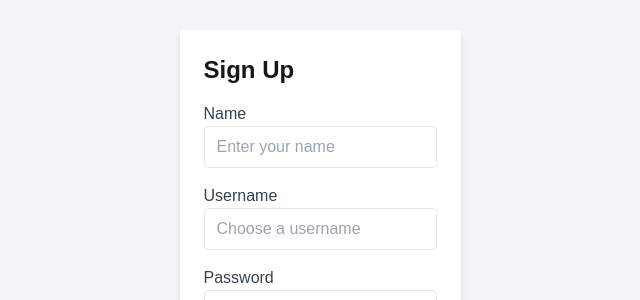
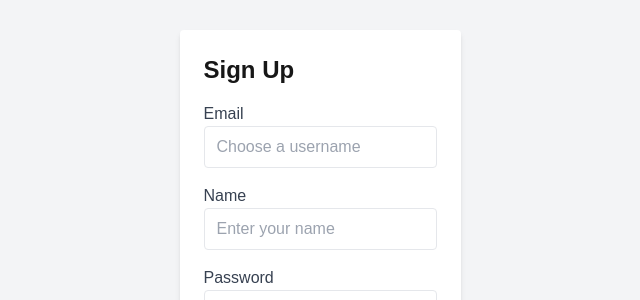
Before and after one commit to yelimkin/realtime-chat-app, a Next.js app: page /auth/signup in a window 1280 px wide. Shown: the part 187-487 px from the top of the page, without its empty margins (320-960 px from the left). Built offline with nearby package versions, Linux system fonts and the light colour scheme.

Commit message:
회원가입 기능 수정 - 2 : username을 email로 변경

```diff
--- a/components/LoginForm.js
+++ b/components/LoginForm.js
@@ -2,7 +2,7 @@ import { signIn } from 'next-auth/react';
 import { useState } from 'react';
 
 export default function LoginForm() {
-  const [username, setUsername] = useState('');
+  const [email, setEmail] = useState('');
   const [password, setPassword] = useState('');
   const [error, setError] = useState('');
 
@@ -11,7 +11,7 @@ export default function LoginForm() {
     setError('');
 
     const result = await signIn('credentials', {
-      username,
+      email,
       password,
       redirect: false, // 로그인 후 리다이렉트를 비활성화
     });
@@ -28,11 +28,11 @@ export default function LoginForm() {
       <h2 className="text-2xl font-bold mb-4">Login</h2>
       <form onSubmit={handleLogin}>
         <div className="mb-4">
-          <label className="block text-gray-700">Username</label>
+          <label className="block text-gray-700">Email</label>
           <input
             type="text"
-            placeholder="Enter your username"
-            value={username}
+            placeholder="Enter your email"
+            value={email}
             onChange={(e) => setUsername(e.target.value)}
             className="w-full px-3 py-2 border rounded"
           />
--- a/components/SignupForm.js
+++ b/components/SignupForm.js
@@ -1,7 +1,7 @@
 import { useState } from 'react';
 
 export default function SignupForm() {
-  const [formData, setFormData] = useState({ username: '', password: '', name: '' });
+  const [formData, setFormData] = useState({ email: '', password: '', name: '' });
   const [error, setError] = useState('');
   const [success, setSuccess] = useState('');
 
@@ -23,7 +23,7 @@ export default function SignupForm() {
 
     if (res.ok) {
       setSuccess('Account created successfully! You can now login.');
-      setFormData({ username: '', password: '', name: '' });
+      setFormData({ email: '', password: '', name: '' });
     } else {
       const data = await res.json();
       setError(data.error || 'An error occurred');
@@ -35,6 +35,17 @@ export default function SignupForm() {
       <h2 className="text-2xl font-bold mb-4">Sign Up</h2>
       <form onSubmit={handleSubmit}>
         <div className="mb-4">
+          <label className="block text-gray-700">Email</label>
+          <input
+            type="text"
+            name="email"
+            value={formData.email}
+            onChange={handleChange}
+            placeholder="Choose a username"
+            className="w-full px-3 py-2 border rounded"
+          />
+        </div>
+        <div className="mb-4">
           <label className="block text-gray-700">Name</label>
           <input
             type="text"
@@ -42,17 +53,6 @@ export default function SignupForm() {
             value={formData.name}
             onChange={handleChange}
             placeholder="Enter your name"
-            className="w-full px-3 py-2 border rounded"
-          />
-        </div>
-        <div className="mb-4">
-          <label className="block text-gray-700">Username</label>
-          <input
-            type="text"
-            name="username"
-            value={formData.username}
-            onChange={handleChange}
-            placeholder="Choose a username"
             className="w-full px-3 py-2 border rounded"
           />
         </div>
--- a/models/User.js
+++ b/models/User.js
@@ -1,7 +1,7 @@
 import mongoose from 'mongoose';
 
 const UserSchema = new mongoose.Schema({
-  username: { type: String, required: true, unique: true },
+  email: { type: String, required: true, unique: true },
   password: { type: String, required: true },
   name: { type: String },
 });
--- a/pages/api/auth/[...nextauth].js
+++ b/pages/api/auth/[...nextauth].js
@@ -12,7 +12,7 @@ export default NextAuth({
         await connectToDatabase();
 
         // 사용자 인증 로직
-        const user = await User.findOne({ username: credentials.username });
+        const user = await User.findOne({ email: credentials.email });
         if (user && user.password === credentials.password) { // 유효한 사용자라면 객체를 반환
           return { id: user._id, name: user.username }; // 세션 정보에 포함됨
         }
--- a/pages/api/user/signup.js
+++ b/pages/api/user/signup.js
@@ -3,20 +3,20 @@ import User from '../../../models/User';
 
 export default async function handler(req, res) {
   if (req.method === 'POST') {
-    const { username, password, name } = req.body;
+    const { email, password, name } = req.body;
 
     // MongoDB 연결
     await connectToDatabase();
 
     try {
       // 중복 사용자 확인
-      const existingUser = await User.findOne({ username });
+      const existingUser = await User.findOne({ email });
       if (existingUser) {
         return res.status(400).json({ error: 'Username already exists' });
       }
 
       // 새 사용자 생성
-      const newUser = await User.create({ username, password, name });
+      const newUser = await User.create({ email, password, name });
       return res.status(201).json({ message: 'User created successfully', user: newUser });
     } catch (error) {
       return res.status(500).json({ error: 'Internal Server Error' });
```
